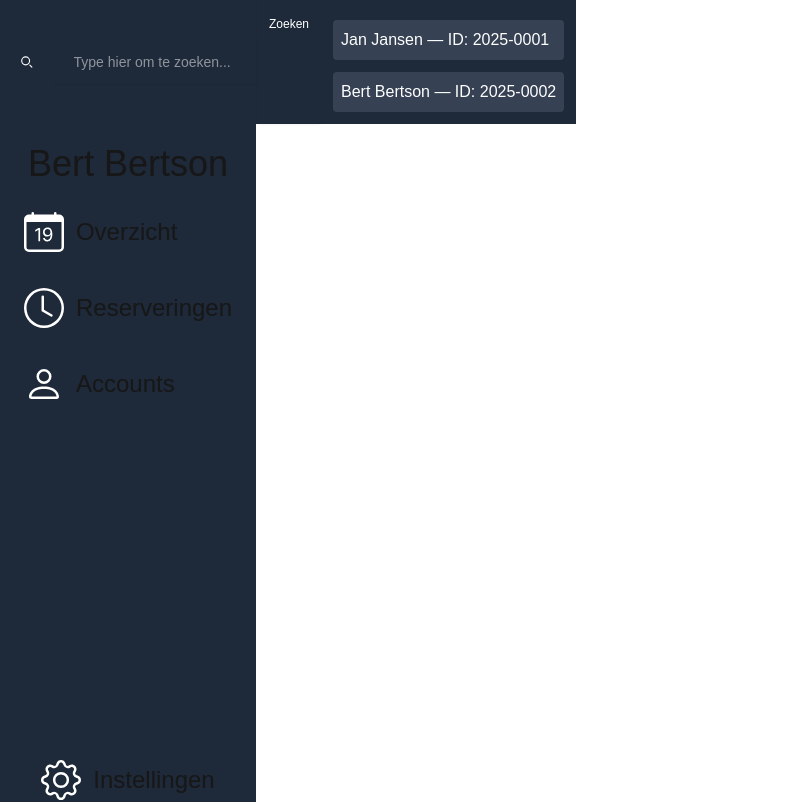
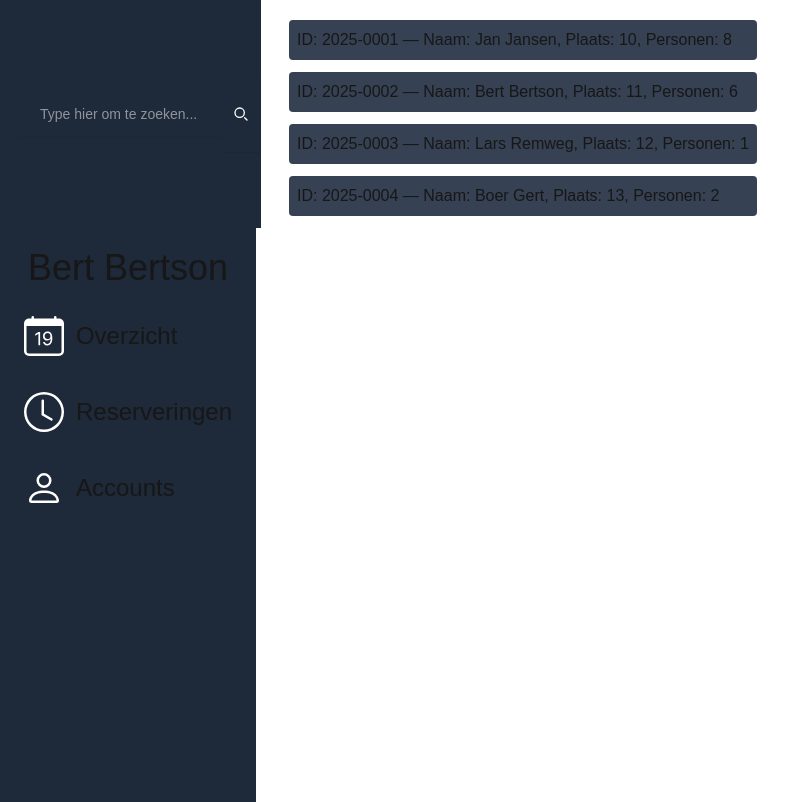
Before and after one commit to Powerboy2015/boer-bert-registratiesysteem, a Next.js app in the folder next.js/: page / in a window 1280 px wide. Shown: the top 802 px of the page, without its empty margins (0-799 px from the left). Built offline with nearby package versions, Linux system fonts and the light colour scheme.

Commit message:
v1 of styling the searchbar and added 2 more reservations in mockDatabase.ts

```diff
--- a/next.js/src/app/Searchbar/mockDatabase.ts
+++ b/next.js/src/app/Searchbar/mockDatabase.ts
@@ -2,12 +2,25 @@ export const mockReservations = [
     {
     reservationID: "2025-0001",
     amount: 8,
-    spot: "10: Groot",
+    spot: "10",
     name: "Jan Jansen"
 },
 {
     reservationID: "2025-0002",
     amount: 6,
-    spot: "11: Klein",
+    spot: "11",
     name: "Bert Bertson"
-    }];
+},
+{
+    reservationID: "2025-0003",
+    amount: 1,
+    spot: "12",
+    name: "Lars Remweg"
+},
+{
+    reservationID: "2025-0004",
+    amount: 2,
+    spot: "13",
+    name: "Boer Gert"
+}
+    ];
--- a/next.js/src/app/Searchbar/searchbar.tsx
+++ b/next.js/src/app/Searchbar/searchbar.tsx
@@ -144,24 +144,32 @@ export default function Searchbar() {
     }
 
 
+    const buttonClicked = (e: React.MouseEvent<HTMLButtonElement>) => {
+        e.preventDefault();
+        dispatch({type: "setQuery", query: debounceValue.toLowerCase()})
+    };
+
+
     return (
+        <div className="w-full flex flex-col md:flex-row gap-4">
             <div className="bg-gray-800 text-white w-full min-w-fit sm:w-1/1 md:w-1/4 xl:w-1/5 2xl:w-1/10 flex">
                 <div className="start-0 flex items-center ps-5 relative">
+                    <input onChange={handleChange} onKeyDown={handleKeypress} value={debounceValue} type="search"
+                       className="block w-full ps-5 pt-3 pb-3 bg-neutral-secondary-medium text-heading text-sm rounded-base shadow-xs placeholder:text-body form-control"
+                       placeholder="Type hier om te zoeken..."/>
+                    <button type="button" onClick={buttonClicked}
+                        className="flex text-white bg-brand hover:bg-brand-strong focus:ring-2 focus:ring-brand-medium shadow-xs font-medium leading-5 rounded text-xs px-3 py-3.5 focus:outline-none">
                         <svg className="w-4 h-12 text-body" aria-hidden="true" xmlns="http://www.w3.org/2000/svg" fill="none" viewBox="0 0 24 24">
                         <path stroke="currentColor" strokeLinecap="round" strokeWidth="2"
                           d="m21 21-3.5-3.5M17 10a7 7 0 1 1-14 0 7 7 0 0 1 14 0Z"/>
                         </svg>
-                <input onChange={handleChange} onKeyDown={handleKeypress} value={debounceValue} type="search"
-                       className="block w-full ml-5 ps-5 pt-3 pb-3 bg-neutral-secondary-medium text-heading text-sm rounded-base shadow-xs placeholder:text-body form-control"
-                       placeholder="Type hier om te zoeken..."/>
+                    </button>
                 </div>
-            <button type="button"
-                    className="flex text-white bg-brand hover:bg-brand-strong focus:ring-2 focus:ring-brand-medium shadow-xs font-medium leading-5 rounded text-xs px-3 py-3.5 focus:outline-none">Zoeken
-            </button>
-            <div className="mt-2 space-y-1">
+            </div>
+                <div className="mt-2 space-y-1 w-full min-w-fit sm:w-1/1 md:w-1/4 xl:w-1/5 2xl:w-1/10">
                     {state.results.map(item => (
                         <div key={item.reservationID} className="m-3 p-2 bg-gray-700 rounded">
-                        {item.name} — ID: {item.reservationID}
+                            ID: {item.reservationID} — Naam: {item.name}, Plaats: {item.spot}, Personen: {item.amount}
                         </div>
                     ))}
                 </div>
```
Lines whose indentation alone changed are shown as unchanged.
